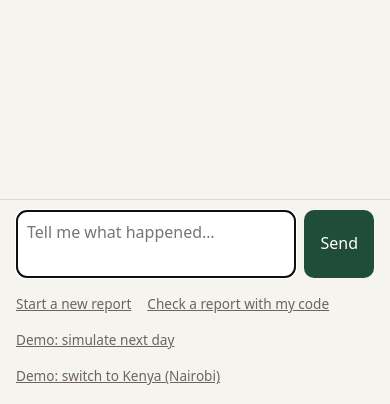
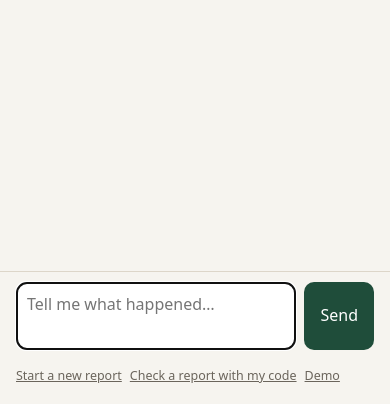
Before and after one commit to CaveMan-tech/hospital-report-bot, a FastAPI app: page / in a window 390 px wide. Shown: the part 440-844 px from the top of the page. Run offline with FastAPI, Linux system fonts and the light colour scheme; some libraries are stand-ins or nearby versions.

Commit message:
Chat: footer fits one row on a phone; demo links fold into a Demo toggle

```diff
--- a/app/web/static/app.css
+++ b/app/web/static/app.css
@@ -24,6 +24,7 @@ button:disabled{opacity:.5}
 #mic{padding:0;min-width:48px;font-size:1.3rem;background:var(--bot);border:2px solid var(--me)}
 #mic[aria-pressed=true]{background:var(--warn);border-color:var(--warn);animation:pulse 1s infinite}
 @keyframes pulse{50%{opacity:.55}}
-footer{display:flex;flex-wrap:wrap;gap:4px 16px;padding:0 16px 12px}
-a.link{display:inline-flex;align-items:center}
-.link{background:none;color:var(--mut);padding:0;min-height:32px;text-decoration:underline;font-size:.85rem}
+footer{display:flex;flex-wrap:wrap;gap:0 8px;padding:0 16px 12px}
+a.link,summary.link{display:inline-flex;align-items:center;cursor:pointer}
+details[open]{flex-basis:100%}summary~.link{margin-right:12px}
+.link{background:none;color:var(--mut);padding:0;min-height:32px;text-decoration:underline;font-size:.78rem}
--- a/app/web/templates/chat.html
+++ b/app/web/templates/chat.html
@@ -21,8 +21,9 @@
 <footer>
   <button type="button" class="link" id="new">Start a new report</button>
   <button type="button" class="link" id="check">Check a report with my code</button>
-  {% if demo_mode %}<button type="button" class="link" id="nextday">Demo: simulate next day</button>
-  {% for p in packs %}{% if p.id != pack.id %}<a class="link" href="/?pack={{ p.id }}">Demo: switch to {{ p.title }}</a>{% endif %}{% endfor %}{% endif %}
+  {% if demo_mode %}<details><summary class="link">Demo</summary>
+  <button type="button" class="link" id="nextday">Simulate next day</button>
+  {% for p in packs %}{% if p.id != pack.id %}<a class="link" href="/?pack={{ p.id }}">Switch to {{ p.title }}</a>{% endif %}{% endfor %}</details>{% endif %}
 </footer>
 <script>window.PACK = {{ pack.id|tojson }}; window.OFFLINE = {{ pack.message("E.unavailable")|tojson }};</script>
 <script src="/static/chat.js?v={{ asset_v }}" defer></script>
```
Also changed, not shown: tests/test_multipack.py (+1 -1 lines).
